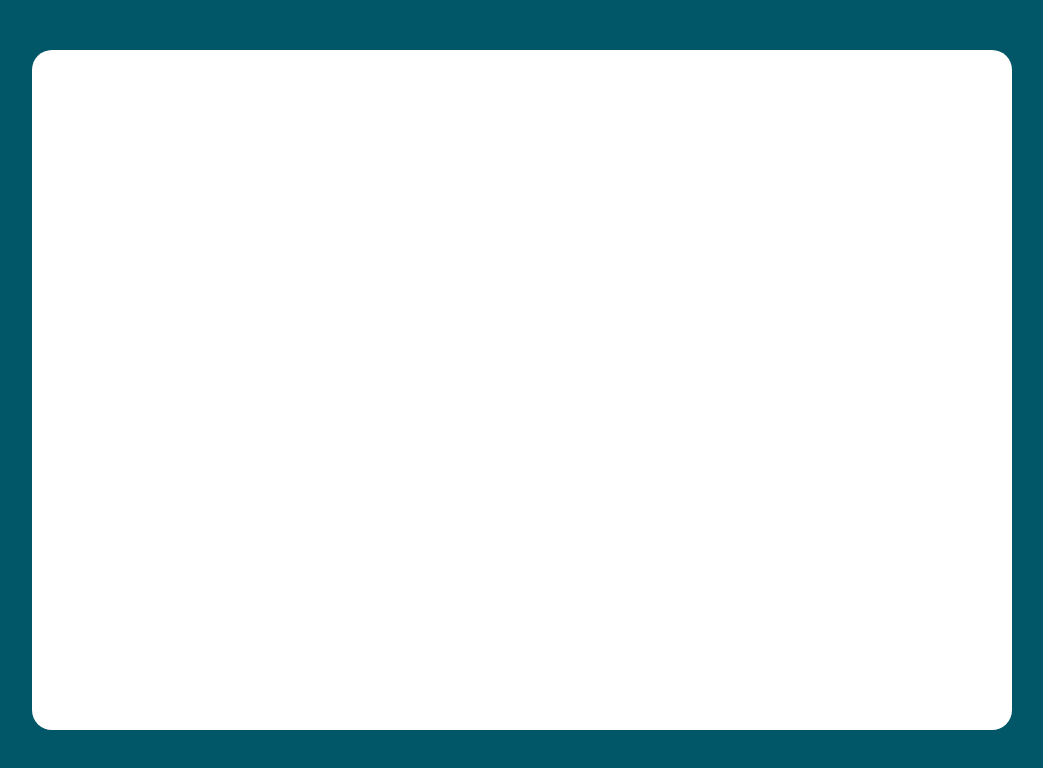
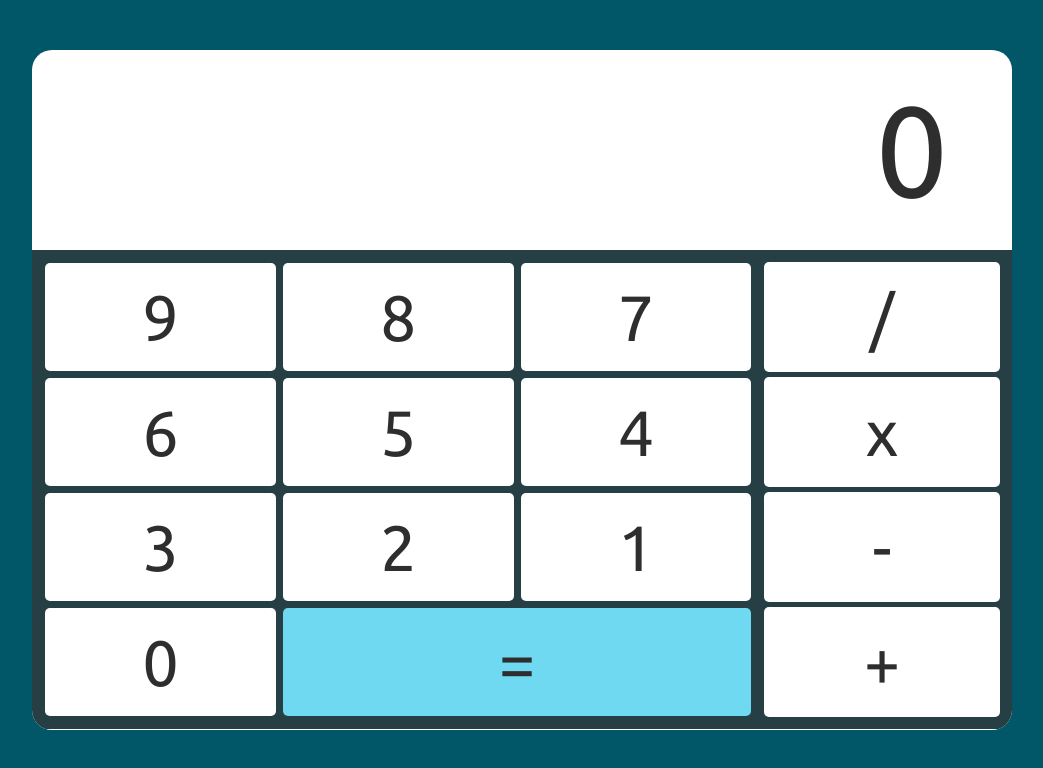
Before and after one commit to Wojciech-Golewski/ng-calculator, an Angular app: page /calculator in a window 1280 px wide. Shown: the top 768 px of the page, without its empty margins (118-1161 px from the left). Built offline with nearby package versions, Linux system fonts and the light colour scheme.

Commit message:
initial structure for calculator implemented

```diff
--- a/src/app/calculator/components/calculator-frame/calculator-frame.component.html
+++ b/src/app/calculator/components/calculator-frame/calculator-frame.component.html
@@ -1,10 +1,33 @@
 <div class="main-container">
     <div class="calculator-container">
-        <div class="result-container">
-
+        <div class="result-container flex-center">
+            <span>0</span>
         </div>
         <div class="calculator-functions-container">
-
+            <div class="numbers-container">
+                <div
+                    *ngFor="let number of numbers"
+                    class="flex-center item-container"
+                    (click)="takeNumber(number)"
+                >
+                    {{number}}
+                </div>
+                <div
+                    class="equals-container flex-center item-container"
+                    (click)="computate()"
+                >
+                    =
+                </div>
+            </div>
+            <div class="functions-container">
+                <div
+                    *ngFor="let operator of operatorList"
+                    class="flex-center item-container"
+                    (click)="takeOperator(operator)"
+                >
+                    {{operator}}
+                </div>
+            </div>
         </div>
     </div>
 </div>
--- a/src/app/calculator/components/calculator-frame/calculator-frame.component.scss
+++ b/src/app/calculator/components/calculator-frame/calculator-frame.component.scss
@@ -0,0 +1,56 @@
+@import '../../../../styles/general-variables.scss';
+
+.calculator-container {
+    height: 98%;
+
+    .result-container {
+        height: 30%;
+        justify-content: flex-end;
+        padding: 0 5vw;
+
+        span {
+            color: $black;
+            font-size: 10vw;
+        }
+    }
+
+    .calculator-functions-container {
+        display: flex;
+        height: 69%;
+        background-color: $dark-blue;
+        padding: 1%;
+
+        .numbers-container {
+            display: flex;
+            flex-wrap: wrap;
+            height: 100%;
+            width: 75%;
+
+            .equals-container {
+                width: 65%;
+                background-color: $light-blue;
+            }
+        }
+
+        .functions-container {
+            display: flex;
+            flex-direction: column;
+            width: 25%;
+
+            .item-container {
+                width: 98%;
+                margin: 1%;
+                height: 25%;
+            }
+        }
+    }
+}
+
+.item-container {
+    width: 32%;
+    margin: 0.5%;
+    color: $black;
+    background-color: $white;
+    border-radius: 5px;
+    font-size: 5vw;
+}
--- a/src/app/calculator/components/calculator-frame/calculator-frame.component.ts
+++ b/src/app/calculator/components/calculator-frame/calculator-frame.component.ts
@@ -1,4 +1,5 @@
 import { Component, OnInit } from '@angular/core';
+import { CalculatorService } from '../../services/calculator.service';
 
 @Component({
   selector: 'app-calculator-frame',
@@ -7,9 +8,29 @@ import { Component, OnInit } from '@angular/core';
 })
 export class CalculatorFrameComponent implements OnInit {
 
-  constructor() { }
+  numbers: number[] = [9, 8, 7, 6, 5, 4, 3, 2, 1, 0];
+
+  operatorList: string[] = ['/', 'x', '-', '+'];
+
+  constructor(
+    private calculatorService: CalculatorService
+  ) { }
 
   ngOnInit() {
   }
 
+  takeNumber(number: number) {
+    console.log(number);
+  }
+
+  computate() {
+    console.log('computating');
+  }
+
+  takeOperator(operator: string) {
+    const correctOperator = this.calculatorService.checkOperator(operator);
+    console.log(correctOperator);
+    console.log(typeof correctOperator);
+  }
+
 }
```
